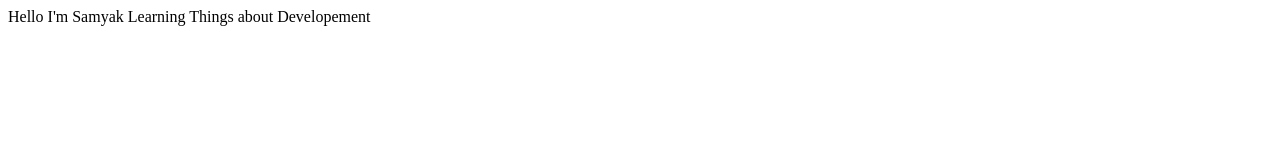
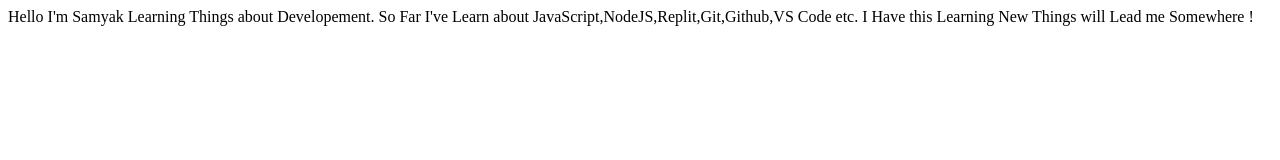
Before and after one commit to SamyakKhairnar/Learning-Things-Site, a plain HTML site: page index.html in a window 1280 px wide. Drawn offline with Linux system fonts and the light colour scheme.

Commit message:
Refactor - Updated About Skills

```diff
--- a/index.html
+++ b/index.html
@@ -7,6 +7,8 @@
     <title>Practicing Site</title>
 </head>
 <body>
-    Hello I'm Samyak Learning Things about Developement
+    Hello I'm Samyak Learning Things about Developement.
+    So Far I've Learn about JavaScript,NodeJS,Replit,Git,Github,VS Code etc.
+    I Have this Learning New Things will Lead me Somewhere !
 </body>
 </html>
```
